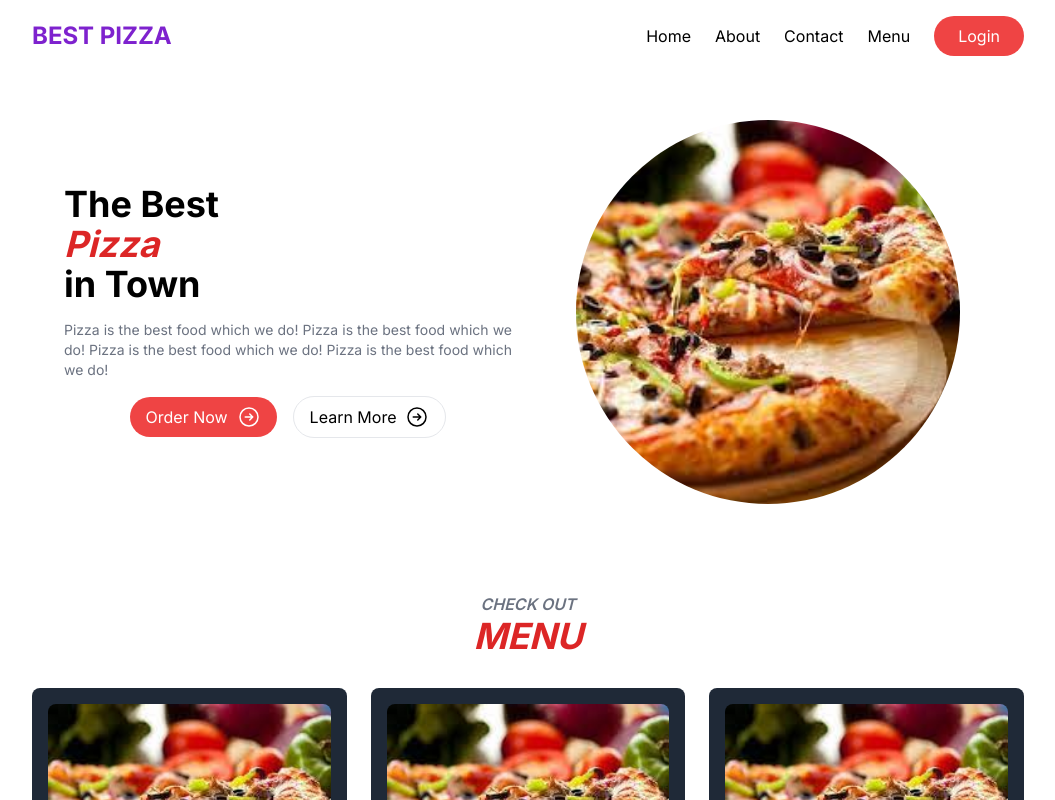
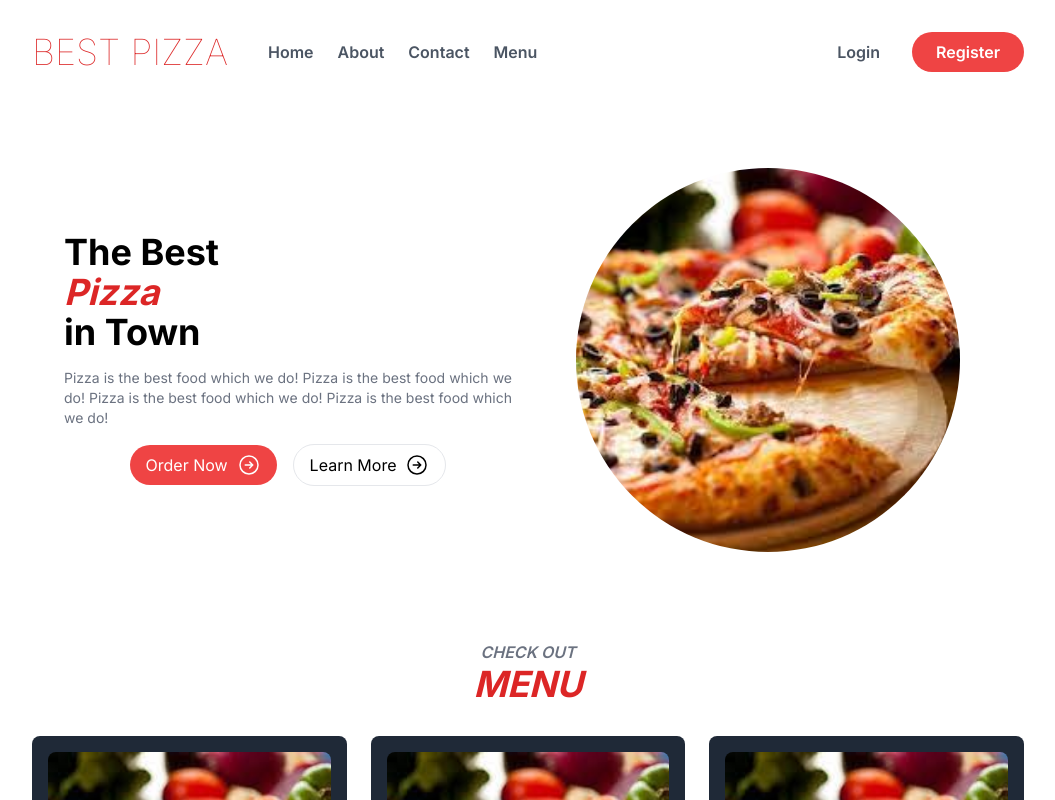
Before and after one commit to YunusEmreBEYAZ/food-order, a Next.js app: page / in a window 1280 px wide. Shown: the top 800 px of the page, without its empty margins (112-1167 px from the left). Built offline with nearby package versions, Linux system fonts and the light colour scheme.

Commit message:
workig on login-register

```diff
--- a/src/app/layout.js
+++ b/src/app/layout.js
@@ -1,5 +1,6 @@
 import { Inter } from "next/font/google";
 import "./globals.css";
+import Header from "@/components/layout/Header";
 
 const inter = Inter({ subsets: ["latin"] });
 
@@ -13,7 +14,11 @@ export default function RootLayout({ children }) {
     <html lang="en">
       <body className={inter.className}>
         <main className="max-w-5xl mx-auto p-4">
+        <Header />
         {children}
+        <footer className="text-center my-6 border-t text-gray-700 p-4 text-sm">
+          <p>&copy; 2024 Pizza Place</p>
+        </footer>
         </main>
       </body>
     </html>
--- /dev/null
+++ b/src/app/login/page.js
@@ -0,0 +1,7 @@
+export default function Login() {
+    return (
+        <section className="mt-16">
+        <h1 className="text-center text-red-500 text-4xl">Login</h1>
+    </section>
+    )
+}
--- a/src/app/page.js
+++ b/src/app/page.js
@@ -7,7 +7,7 @@ import SectionHeaders from "@/components/layout/SectionHeaders";
 export default function Home() {
   return (
     <>
-    <Header />
+
     <Hero />
     <HomeMenu />
     <section className="text-center my-16">
@@ -36,11 +36,6 @@ export default function Home() {
         <a className="text-4xl mt-4 my-4" href="+31613131313">+31 6 13 13 13 13</a>
         </div>
       </section>
-      <footer className="text-center my-6 border-t text-gray-700 p-4 text-sm">
-        <p>&copy; 2024 Pizza Place</p>
-      </footer>
-
-
     </>
   );
 }
--- /dev/null
+++ b/src/app/register/page.js
@@ -0,0 +1,7 @@
+export default function Register() {
+    return (
+        <section className="mt-16">
+            <h1 className="text-center text-red-500 text-4xl">Register</h1>
+        </section>
+    )
+}
--- a/src/components/layout/Header.js
+++ b/src/components/layout/Header.js
@@ -2,14 +2,20 @@ import Link from "next/link";
 
 export default function Header() {
     return (
-    <header className="flex items-center justify-between">
-        <a className="text-purple-700 font-bold text-2xl" href="/">BEST PIZZA</a>
-        <nav className="flex items-center gap-6 text-gray-600-bold ">
+    <header className="flex items-center justify-between mb-8 mt-4 font-semibold">
+
+        <nav className="flex items-center gap-6 text-gray-600 font-semibold ">
+            <a className="text-red-600 text-4xl mr-4 font-thin " href="/">BEST PIZZA</a>
             <Link href="/">Home</Link>
-            <Link href="/about">About</Link>
-            <Link href="/contact">Contact</Link>
+            <Link href="/about" >About</Link>
+            <Link href="/contact" >Contact</Link>
             <Link href="/menu">Menu</Link>
-            <Link href="/login" className="bg-red-500 rounded-full px-6 py-2 text-white">Login</Link>
+        </nav>
+
+        <nav className="flex items-center gap-2 font-semibold">
+        <Link href={"/login"} className="px-6 py-2 text-gray-600">Login</Link>
+        <Link href={"/register"} className="bg-red-500 rounded-full px-6 py-2 text-white">Register</Link>
+
         </nav>
 
       </header>
```
